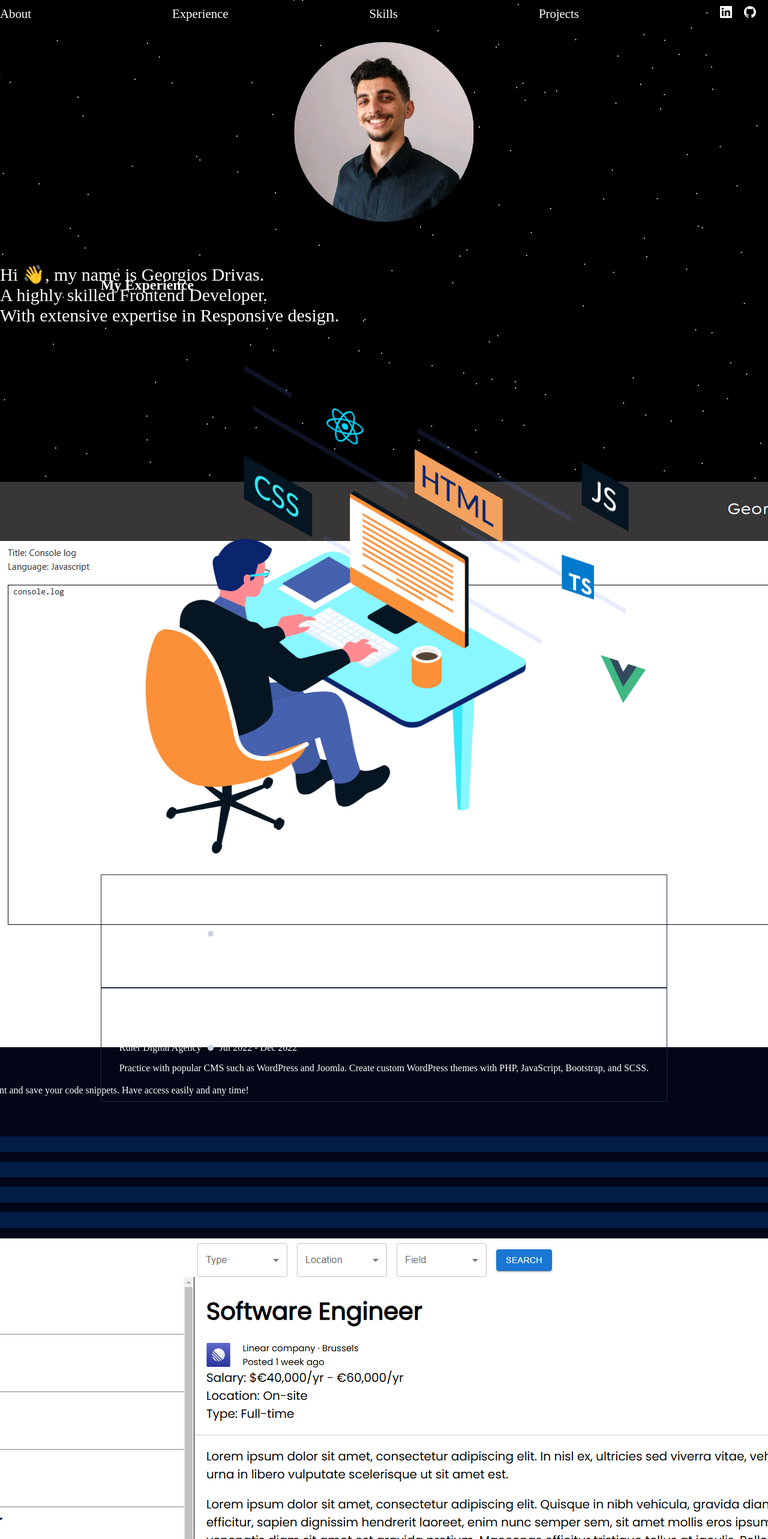
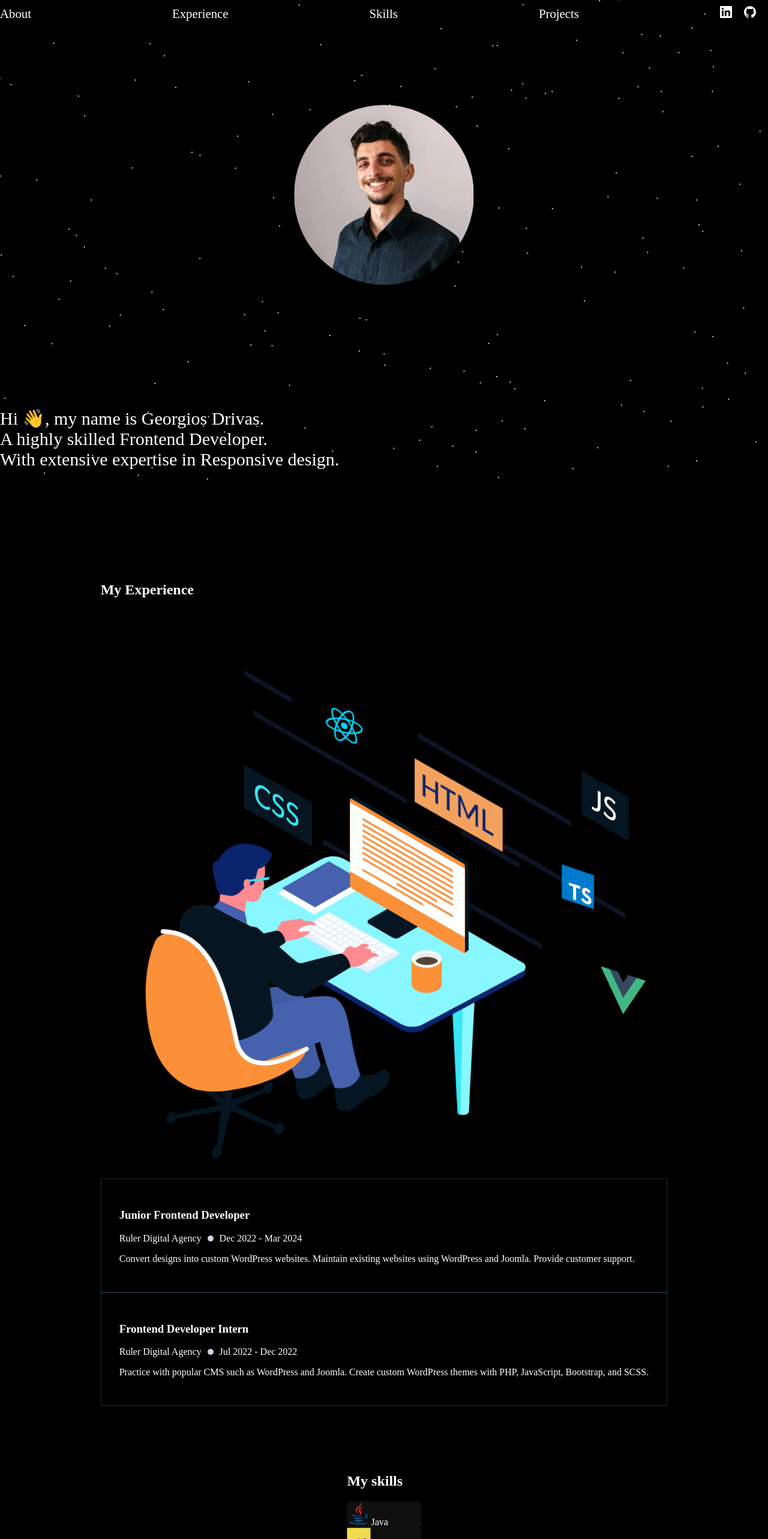
Before and after one commit to GeorgiosDrivas/portfolio, a React app: page / in a window 1280 px wide. Shown: the top 2566 px of the page at 60% size. Built offline with nearby package versions, Linux system fonts and the light colour scheme; the HTML template or start-up script is replaced by a standard one.

Commit message:
Spacing css styling

```diff
--- a/src/App.css
+++ b/src/App.css
@@ -40,7 +40,7 @@ body {
   display: flex;
   justify-content: center;
   align-items: center;
-  margin: 70px 0;
+  height: 650px;
 }
 
 #avatar img {
@@ -55,7 +55,8 @@ body {
 }
 
 #experience {
-  height: 100vh;
+  padding-top: 50px;
+  margin-top: 100px;
   display: flex;
   align-items: center;
   justify-content: center;
@@ -230,7 +231,6 @@ body {
   display: flex;
   justify-content: center;
   align-items: center;
-  margin-bottom: 200px;
 }
 
 .skills-wrap {
@@ -250,10 +250,10 @@ body {
 }
 
 #projects {
-  height: 100vh;
   display: flex;
   justify-content: center;
   align-items: center;
+  padding-top: 50px;
 }
 
 .single-project {
--- a/src/about.tsx
+++ b/src/about.tsx
@@ -5,7 +5,7 @@ export default function About() {
     <section id="about">
       <ParticlesComponent id="particles" />
       <div className="container h-100">
-        <div className="row mt-3">
+        <div className="row mt-5">
           <div className="col-12">
             <div id="avatar">
               <img src="/profileImage.png" alt="" />
```
